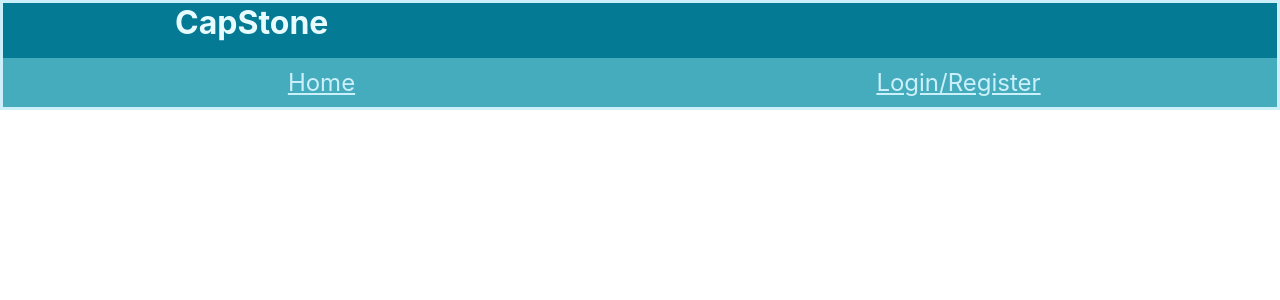
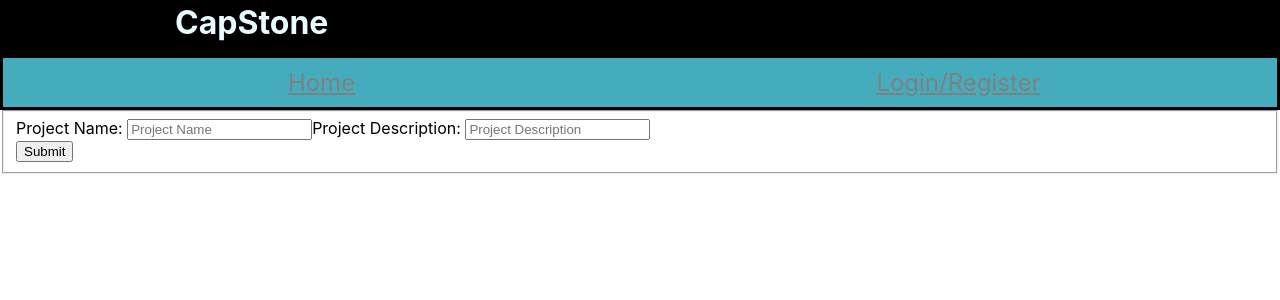
Before and after one commit to michaelprince3/Capstone, a React (Create React App) app: page /projects/new in a window 1280 px wide. Shown: the top 300 px of the page. Built offline with nearby package versions, Linux system fonts and the light colour scheme.

Commit message:
cards and new added

```diff
--- a/src/components/ApplicationViews.js
+++ b/src/components/ApplicationViews.js
@@ -3,6 +3,8 @@ import React from "react"
 import Home from "./home/Home"
 import Login from "./auth/Login"
 import ProjectCard from "./activeProject/ProjectCard"
+import ProjectList from "./activeProject/ProjectList"
+import ProjectForm from "./activeProject/ProjectForm"
 
 const ApplicationViews = props => {
     const setUser = props.setUser;
@@ -27,7 +29,14 @@ const ApplicationViews = props => {
         exact
         path="/active"
         render={props => {
-            return <ProjectCard />
+            return <ProjectList {...props} />
+        }}
+        />
+        <Route
+        exact
+        path="/projects/new"
+        render={props => {
+            return <ProjectForm {...props} />
         }}
         />
         </>
--- a/src/components/activeProject/ProjectCard.js
+++ b/src/components/activeProject/ProjectCard.js
@@ -1,51 +1,24 @@
 import React from "react";
-import "./project.css"
-
+import "./project.css";
 
 const ProjectCard = props => {
-//   if (props.task.isComplete === false) {
+  //   if (props.task.isComplete === false) {
 
-const openCard = () => {
-  alert("This should open the detail")
-}
+  const openCard = () => {
+    alert("This should open the detail");
+  };
   return (
     <div className="projectCard" onClick={openCard}>
       <div className="projectCardContent">
         <h3>
-          <span className="projectCardTitle">You Can't edit this!!!!</span>
+          <span className="projectCardTitle">{props.project.name}</span>
         </h3>
-        <p>Stop it!!!!</p>
+        <p>{props.project.description}</p>
         <p>Complete By: {}</p>
-
-        {/* <button
-          type="button"
-          onClick={() => props.history.push(`tasks/${props.task.id}/edit`)}
-        >
-          Edit
-        </button> */}
-        {/* <button type="button" onClick={() => props.deleteTask(props.task.id)}>
-          Delete
-        </button> */}
-        {/* <input
-        type="checkbox"
-        id="isComplete"
-        checked={props.task.isComplete}
-        onChange={() => props.completeTask(props.task.id)}/>
-        <label
-        htmlFor="isComplete">Complete</label> */}
-        {/* <button
-          type="button"
-          onClick={() => props.history.push(`tasks/${props.task.id}/edit`)}
-        >
-          Edit
-        </button>
-        <button type="button" onClick={() => props.deleteTask(props.task.id)}>
-          Delete
-        </button> */}
       </div>
     </div>
   );
-//   } else {return(null)}
+  //   } else {return(null)}
 };
 
 export default ProjectCard;
--- /dev/null
+++ b/src/components/activeProject/ProjectForm.js
@@ -0,0 +1,69 @@
+import React, { useState } from "react";
+import ProjectManager from "../../modules/ProjectManager";
+
+const ProjectForm = props => {
+  const userId = sessionStorage.getItem("id");
+  const [project, setProject] = useState({
+    userId: parseInt(userId),
+    name: "",
+    description: "",
+    isActive: false,
+    isComplete: false,
+    img: "url"
+  });
+  const [isLoading, setIsLoading] = useState(false);
+
+  const handleFieldChange = evt => {
+    const stateToChange = { ...project };
+    stateToChange[evt.target.id] = evt.target.value;
+    setProject(stateToChange);
+  };
+
+  const constructNewProject = evt => {
+    evt.preventDefault();
+    if (project.name === "" || project.description === "") {
+      window.alert("Please input all fields");
+    } else {
+      setIsLoading(true);
+      ProjectManager.post(project).then(() => props.history.push("/active"));
+    }
+  };
+
+  return (
+    <>
+      <form>
+        <fieldset>
+          <div className="projectForm">
+            <label htmlFor="name">Project Name: </label>
+            <input
+              type="text"
+              required
+              onChange={handleFieldChange}
+              id="name"
+              placeholder="Project Name"
+            />
+            <label htmlFor="description">Project Description: </label>
+            <input
+              type="text"
+              required
+              onChange={handleFieldChange}
+              id="description"
+              placeholder="Project Description"
+            />
+          </div>
+          <div className="projectFormBtn">
+            <button
+              type="button"
+              disabled={isLoading}
+              onClick={constructNewProject}
+            >
+              Submit
+            </button>
+          </div>
+        </fieldset>
+      </form>
+    </>
+  );
+};
+
+export default ProjectForm;
--- a/src/components/activeProject/ProjectList.js
+++ b/src/components/activeProject/ProjectList.js
@@ -0,0 +1,41 @@
+import React, { useState, useEffect } from "react";
+import ProjectManager from "../../modules/ProjectManager";
+import ProjectCard from "./ProjectCard";
+
+const ProjectList = props => {
+  const [projects, setProjects] = useState([]);
+
+  const getProjects = () => {
+    return ProjectManager.getAll().then(projectsFromAPI => {
+      setProjects(projectsFromAPI);
+    });
+  };
+
+  useEffect(() => {
+    getProjects();
+  }, []);
+
+  return (
+      <>
+        <section className="projectSection">
+            <button
+            type="button"
+            className="btn"
+            onClick={() => {
+                props.history.push("/projects/new")
+            }}>New Project</button>
+        </section>
+        <div className="cardContainer">
+            {projects.map(project => (
+                <ProjectCard
+                    key={project.id}
+                    project={project}
+                    {...props}
+                    />
+            ))}
+        </div>
+      </>
+  )
+};
+
+export default ProjectList
--- a/src/components/activeProject/project.css
+++ b/src/components/activeProject/project.css
@@ -0,0 +1,6 @@
+.projectCard {
+    border: solid 3px black;
+    max-width: 20%;
+    margin: 5px;
+    padding: 2px;
+}
--- a/src/components/nav/NavBar.css
+++ b/src/components/nav/NavBar.css
@@ -3,8 +3,8 @@ small {
 }
 
 header {
-  background-color: rgb(5, 122, 148);
-  border: rgb(204, 240, 250) solid 3px;
+  background-color: black;
+  border: black solid 3px;
 }
 
 header .site-title {
@@ -49,11 +49,11 @@ nav .container li {
 }
 
 .nav-link {
-  color: rgb(204, 240, 250);
+  color: grey;
   text-decoration: underline;
   cursor: pointer;
 }
 
 .nav-link:hover {
-  color: rgb(11, 95, 109);
+  color: black;
 }
--- /dev/null
+++ b/src/modules/ProjectManager.js
@@ -0,0 +1,33 @@
+const remoteURL = "http://localhost:5002";
+
+export default {
+  getAll() {
+    return fetch(`${remoteURL}/projects`).then(results => results.json());
+  },
+
+  post(newProject) {
+    return fetch(`${remoteURL}/projects`, {
+      method: "POST",
+      headers: {
+        "Content-Type": "application/json"
+      },
+      body: JSON.stringify(newProject)
+    }).then(data => data.json());
+  },
+
+  delete(id) {
+    return fetch(`${remoteURL}/projects/${id}`, {
+      method: "DELETE"
+    }).then(result => result.json());
+  },
+
+  update(editedProject) {
+    return fetch(`${remoteURL}/projects/${editedProject.id}`, {
+      method: "PUT",
+      headers: {
+        "Content-Type": "application/json"
+      },
+      body: JSON.stringify(editedProject)
+    }).then(data => data.json());
+  }
+};
```
Also changed, not shown: Api/database.json (+18 -0 lines).
